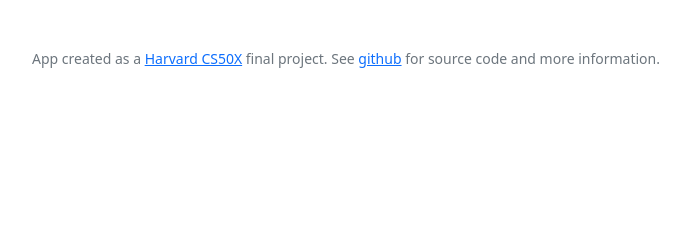
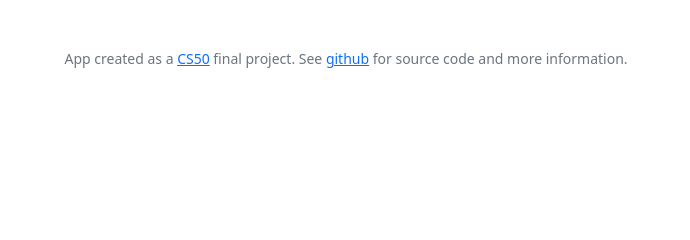
Before and after one commit to nm96/mensable, a Flask app: page /tables in a window 1280 px wide; the page is wider, and only the part inside the window is pictured. Shown: the part 209-449 px from the top of that part, without its empty margins (294-984 px from the left). Run offline with Flask 2, Linux system fonts and the light colour scheme; the visitor is signed in with stand-in values (Sample User, id 1); data that the repository does not hold is empty; some libraries are stand-ins or nearby versions.

Commit message:
Tweak readme and footer

```diff
--- a/mensable/templates/base.html
+++ b/mensable/templates/base.html
@@ -45,7 +45,7 @@
 
         <footer class="mb-5 small text-center text-muted">
             <p>
-			App created as a <a href="https://cs50.harvard.edu/x/2022/">Harvard CS50X</a> final project. See <a href="https://github.com/nm96/mensable">github</a> for source code and more information.
+			App created as a <a href="https://cs50.harvard.edu/x/2022/">CS50</a> final project. See <a href="https://github.com/nm96/mensable">github</a> for source code and more information.
             </p>
         </footer>
 	</body>
```
Also changed, not shown: README.md.
